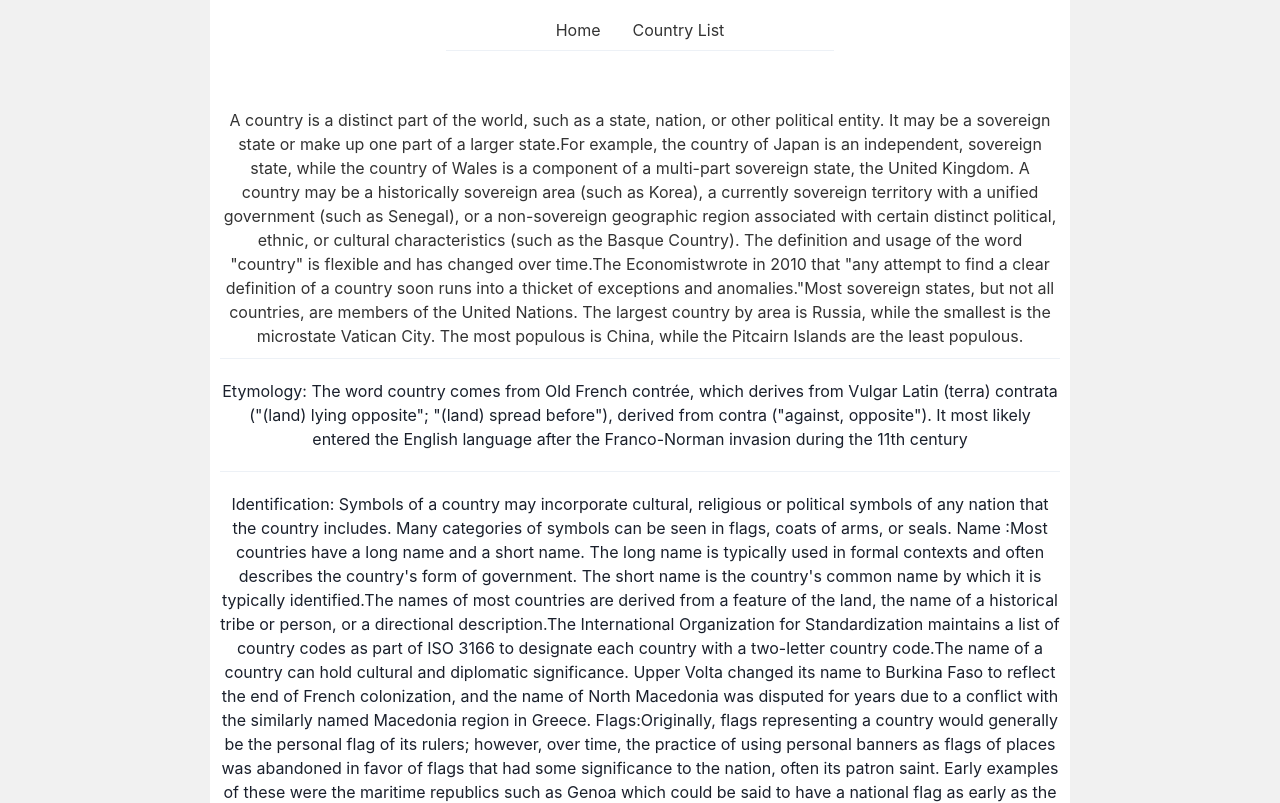
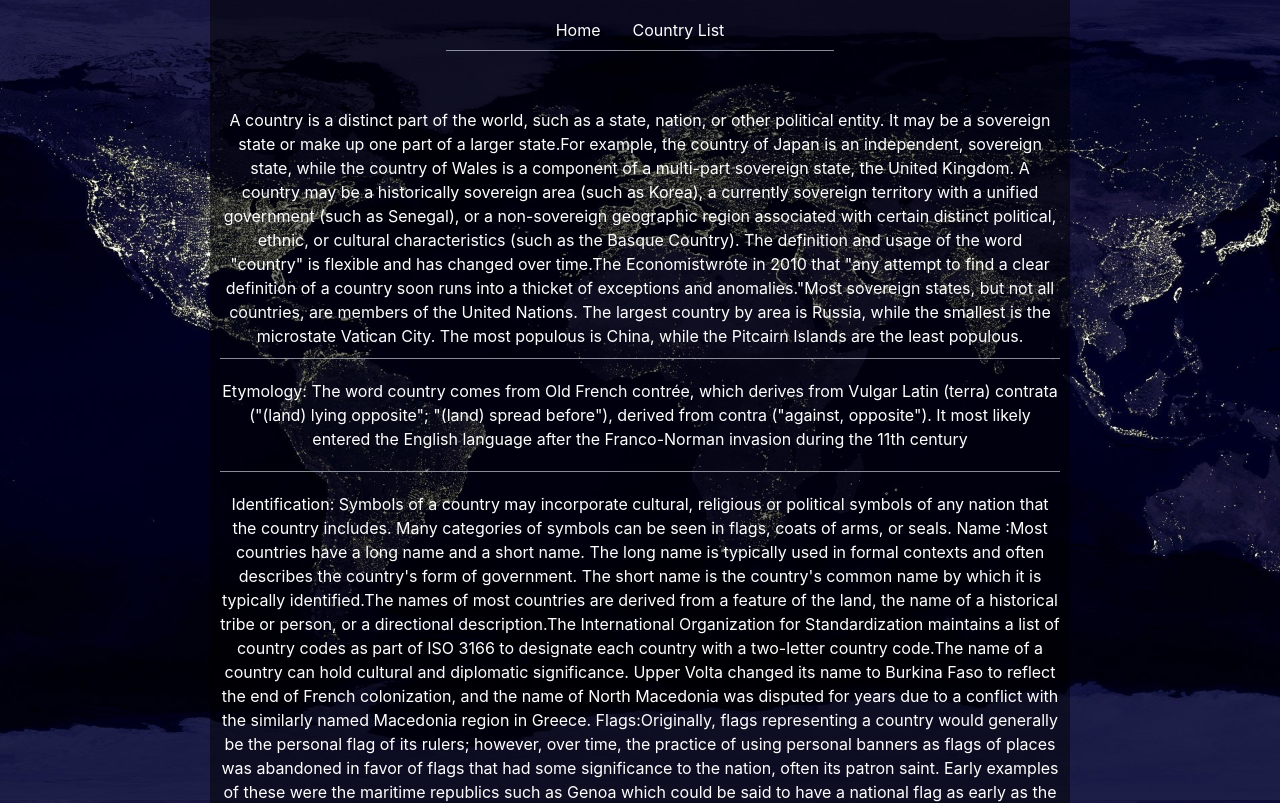
Before and after one commit to dariovargaos/country-list-website, a React (Vite) app in the folder world-app/: page / in a window 1280 px wide. Shown: the top 803 px of the page. Built offline with nearby package versions, Linux system fonts and the light colour scheme.

Commit message:
Trying new styles for home page

```diff
--- a/world-app/src/App.css
+++ b/world-app/src/App.css
@@ -1,8 +1,7 @@
 .App{
-    /* background-image: url(./assets/bg2.jpg);
+    background-image: url(./assets/bg.jpg);
     background-size: cover;
-    min-height: 100vh;
-    min-width: 320px; */
-    background-color: #F1F1F1;
-    min-height: 100vh;
+    background-repeat: no-repeat;
+    background-position: center;
+    background-attachment: fixed;
 }
--- a/world-app/src/App.jsx
+++ b/world-app/src/App.jsx
@@ -15,7 +15,7 @@ function App() {
   return (
     <Box className="App" align="center">
       <BrowserRouter>
-        <Box maxW="860px" bg="white" h="100%" p="10px">
+        <Box maxW="860px" bg="rgba(0, 0, 0, 0.5)" h="100%" p="10px">
           <Navbar />
           <Routes>
             <Route path="/" element={<Home />} />
--- a/world-app/src/components/Navbar.jsx
+++ b/world-app/src/components/Navbar.jsx
@@ -4,7 +4,7 @@ import { NavLink } from "react-router-dom";
 export default function Navbar() {
   return (
     <Container h={12} w="50%" centerContent>
-      <Flex gap={8} color="#333333" p={2}>
+      <Flex gap={8} color="white" p={2}>
         <NavLink to="/">Home</NavLink>
         <NavLink to="/countries">Country List</NavLink>
       </Flex>
--- a/world-app/src/pages/Home.jsx
+++ b/world-app/src/pages/Home.jsx
@@ -4,8 +4,8 @@ import { Link } from "react-router-dom";
 export default function Home() {
   return (
     <Center mt="50px">
-      <Box>
-        <Text color="#333333" mb="10px">
+      <Box color="white">
+        <Text mb="10px">
           A country is a distinct part of the world, such as a state, nation, or
           other political entity. It may be a sovereign state or make up one
           part of a larger state.For example, the country of Japan is an
```
Also changed, not shown: world-app/src/assets/bg3.jpg (added).
